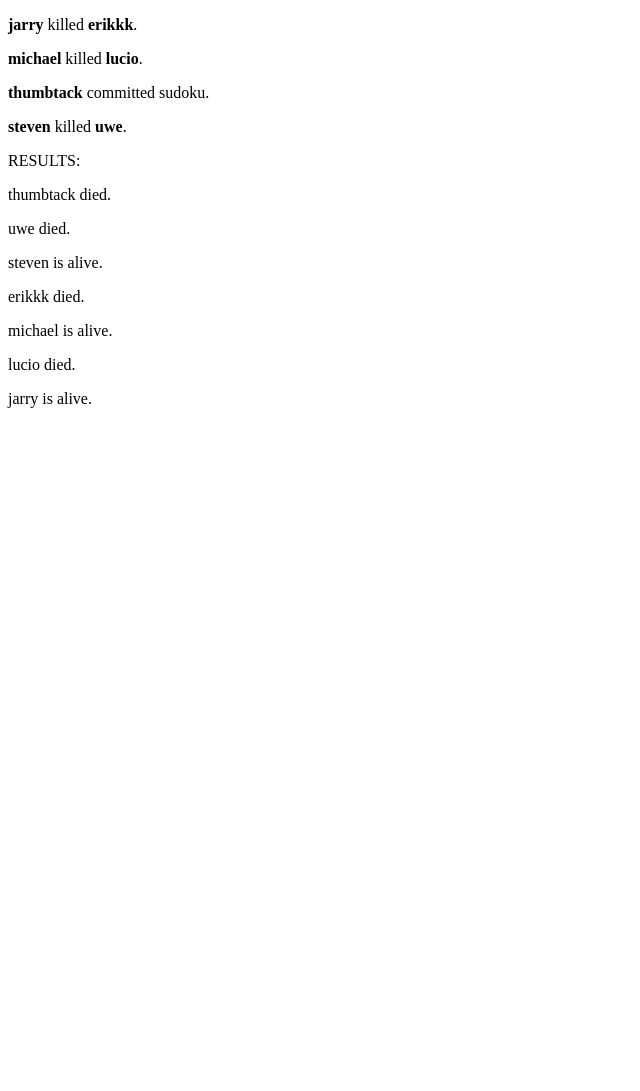
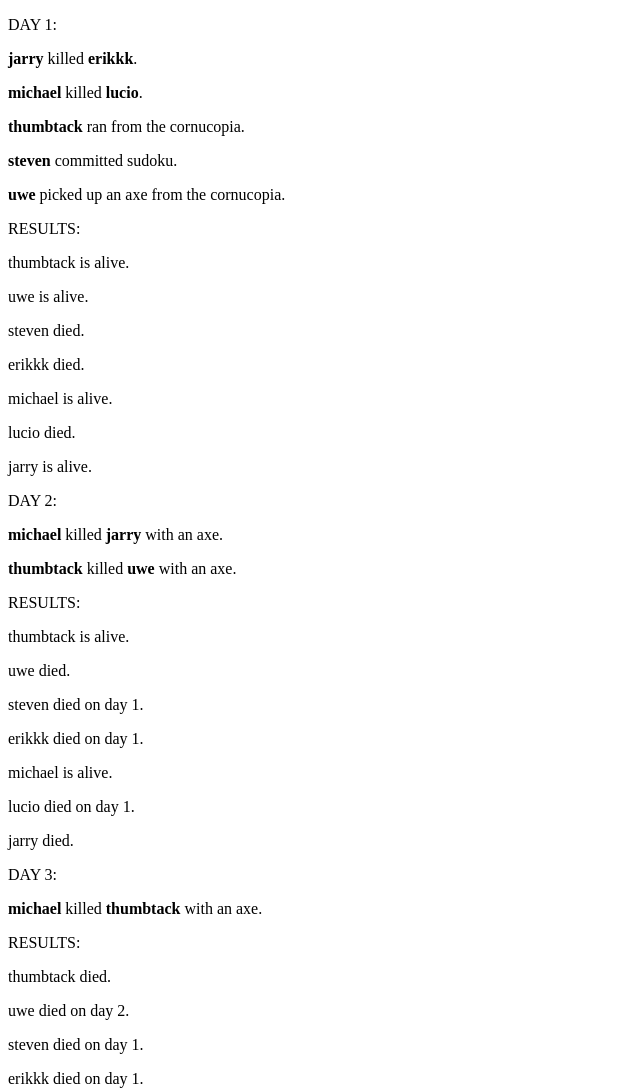
Before and after one commit to orangebaron/hungergames, a plain HTML site: page page.html in a window 1280 px wide. Shown: the top 1091 px of the page, without its empty margins (0-640 px from the left). Before the commit the page ends 800 px from the top, so only its background shows below. Drawn offline with Linux system fonts and the light colour scheme.

Commit message:
lots of improvements; people kill with axes without actually having axes fsr though

```diff
--- a/page.html
+++ b/page.html
@@ -16,7 +16,7 @@
       function event(template,probability) { //probility is relative; 4 is double the probability of 2 and half of 8
         this.template=template
         this.probability=probability
-        this.plrCount=(template+" ").split('%').length - 1
+        this.plrCount=(template+' ').split('%').length - 1
       }
       event.prototype = {
         getStr: function(plrs) {
@@ -25,7 +25,8 @@
             str=str.replace('%'+index+';','<b>'+plr.name+'</b>')
           })
           return str
-        }
+        },
+        outcome: function(plrs){}
       }
       var nullEvent=new event('',0)
 
@@ -43,7 +44,28 @@
         })
       }
 
-      function item(name,events,disables) {
+      function pickUpEvent(template,probability) {
+        event.call(this,template,probability)
+        this.plrCount=(template.replace('%i;','')+' ').split('%').length - 1
+      }
+      pickUpEvent.prototype = Object.create(event.prototype)
+      pickUpEvent.prototype.outcome = function(plrs) {
+        var item = items[Math.floor(Math.random()*items.length)]
+        this.item=item //temporarily, for reference in getStr
+        plrs.forEach(function(plr) {
+          plr.items.push(item)
+        })
+      }
+      pickUpEvent.prototype.getStr = function(plrs) {
+        var str=this.template.replace('%i;',this.item.article+' '+this.item.name)
+        plrs.forEach(function(plr,index) {
+          str=str.replace('%'+index+';','<b>'+plr.name+'</b>')
+        })
+        return str
+      }
+
+      function item(article,name,events,disables) {
+        this.article=article
         this.name=name
         this.events=events//which events having this item can cause
         this.disables=disables//which events this item makes not happen
@@ -56,15 +78,17 @@
           return table
         }
       }
-      var axe=new item('axe',[new killEvent('%0; killed %1; with an axe.',7,1)],[0])
+      var axe=new item('an','axe',[new killEvent('%0; killed %1; with an axe.',7,1)],[0])
 
-      var events=[new killEvent('%0; killed %1;.',5,1),
+      var events=[new killEvent('%0; killed %1;.',9,1),
         new killEvent('%0; and %1; practiced unsafe dating and died.',1,0),
-        new killEvent('%0; committed sudoku.',2,0)]
+        new killEvent('%0; committed sudoku.',2,0),
+        new pickUpEvent('%0; found %i;.',1)]
+      cornucopiaEvents=[new pickUpEvent('%0; picked up %i; from the cornucopia.',9),
+        new event('%0; ran from the cornucopia.',9)]
       var players=[new player('thumbtack',true),new player('uwe',true),new player('steven',true),new player('erikkk',true),
         new player('michael',true),new player('lucio',false),new player('jarry',true)]
-      players[1].items=[axe]
-      var itemRegions=[{name:'cornucopia',items:[]}]
+      var items=[axe]
       var today=1
 
       function putText(text) {
@@ -97,6 +121,9 @@
 
           if (currentEvent == null) {
             var tempEvents = events.slice(0)
+            if (today==1) {
+              tempEvents=tempEvents.concat(cornucopiaEvents)
+            }
             currentPlrs[0].items.forEach(function(i) {
               tempEvents=i.removeTableItems(tempEvents)
               i.events.forEach(function(e) {
@@ -104,17 +131,14 @@
               })
             })
             tempEvents=fixEventTableProbabilities(tempEvents)
-            if (currentPlrs[0].name=='uwe'){
-              console.log(tempEvents)
-            }
             do { currentEvent = tempEvents[Math.floor(Math.random()*tempEvents.length)] }
             while (currentEvent.plrCount > playersLeft.length + 1)
           }
 
           console.assert(currentEvent.plrCount >= currentPlrs.length)
           if (currentEvent.plrCount == currentPlrs.length) {
+            currentEvent.outcome(currentPlrs)
             putText(currentEvent.getStr(currentPlrs))
-            currentEvent.outcome(currentPlrs)
             currentPlrs=[]
             currentEvent=null
           }
@@ -140,9 +164,12 @@
   <body>
     <div id='text'></div>
     <script>
-      doEvents()
-      putText('RESULTS:')
-      displayDead()
+      for (;today<10;today++) {
+        putText('DAY '+today+':')
+        doEvents()
+        putText('RESULTS:')
+        displayDead()
+      }
     </script>
   </body>
 </html>
```
